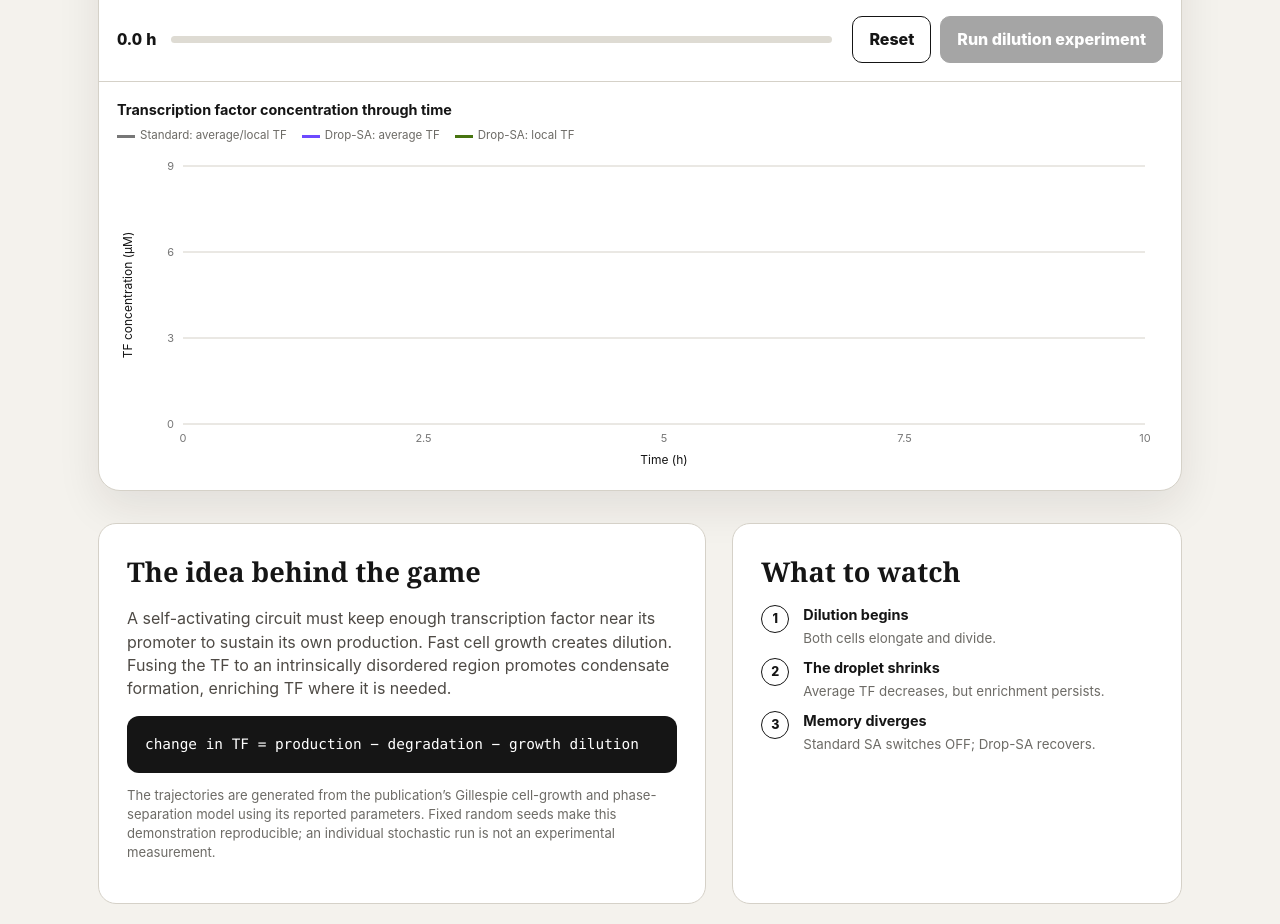
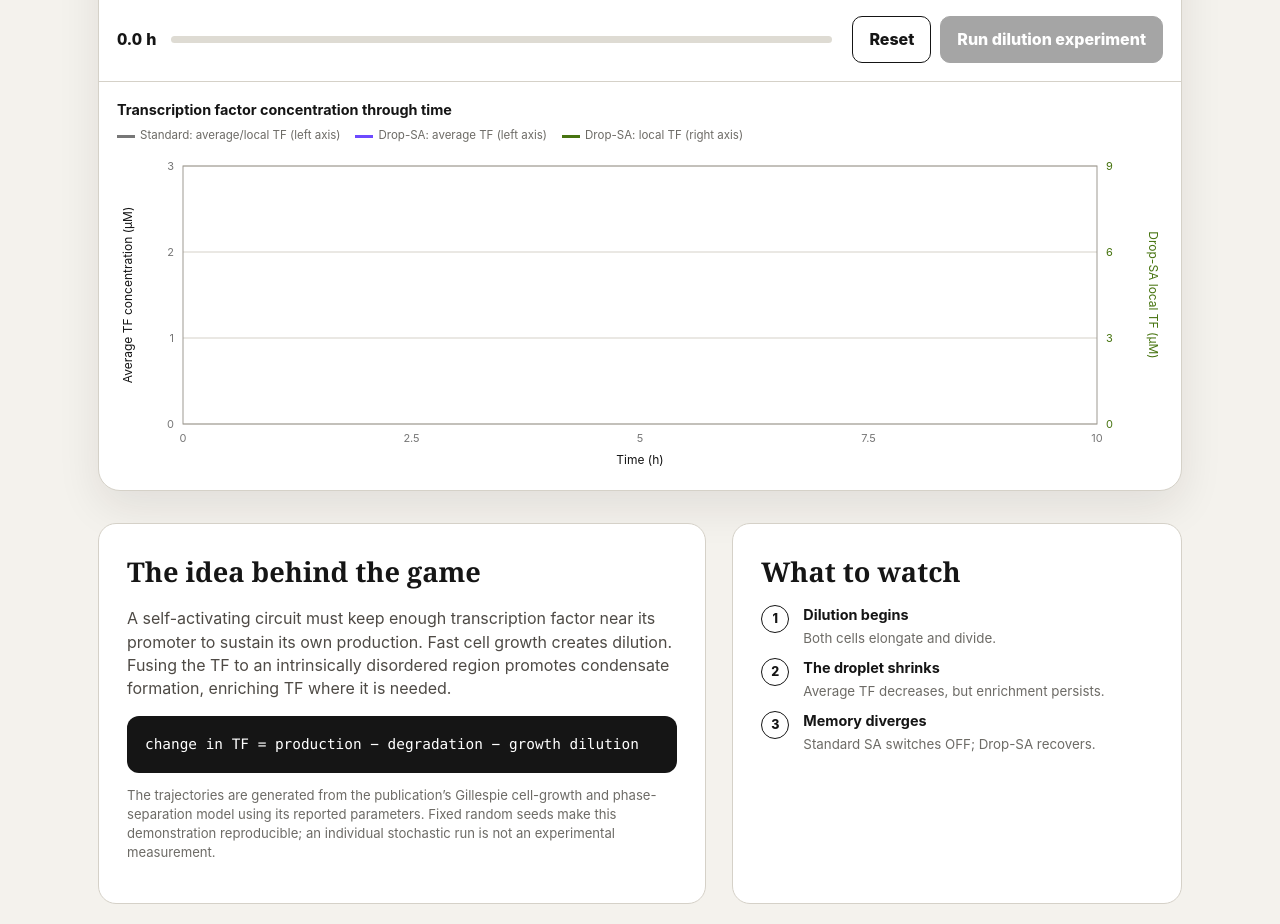
Before and after one commit to TianLabASU/phase-memory-game, a plain HTML site: page index.html in a window 1280 px wide. Shown: the part 891-1815 px from the top of the page. Drawn offline with Linux system fonts and the light colour scheme.

Commit message:
Add files via upload

```diff
--- a/index.html
+++ b/index.html
@@ -40,7 +40,7 @@
       <article class="cell-panel"><div class="panel-head"><h3>Drop-SA circuit</h3><span class="pill on" id="stateB">MEMORY ON</span></div><canvas class="cell" id="cellB"></canvas><div class="metrics"><div class="metric"><span>Average TF</span><strong id="avgB">100%</strong></div><div class="metric"><span>Local TF</span><strong id="localB">100%</strong></div><div class="metric"><span>Output</span><strong id="outB">0</strong></div></div></article>
     </div>
     <div class="control-row"><div class="time-wrap"><span class="time" id="clock">0.0 h</span><div class="track" aria-hidden="true"><i id="progress"></i></div></div><div class="actions"><button class="ghost" id="resetBtn">Reset</button><button class="primary" id="runBtn" disabled>Run dilution experiment</button></div></div>
-    <div class="charts"><h3>Transcription factor concentration through time</h3><div class="legend"><span><i style="background:#777"></i>Standard: average/local TF</span><span><i style="background:#6d4aff"></i>Drop-SA: average TF</span><span><i style="background:#477410"></i>Drop-SA: local TF</span></div><canvas class="chart" id="chart" aria-label="TF concentration in micromolar versus time in hours"></canvas></div>
+    <div class="charts"><h3>Transcription factor concentration through time</h3><div class="legend"><span><i style="background:#777"></i>Standard: average/local TF (left axis)</span><span><i style="background:#6d4aff"></i>Drop-SA: average TF (left axis)</span><span><i style="background:#477410"></i>Drop-SA: local TF (right axis)</span></div><canvas class="chart" id="chart" aria-label="Average TF concentration on the left axis and Drop-SA local TF concentration on the right axis versus time"></canvas></div>
     <div class="result" id="result"><h2 id="resultTitle">The condensate protects circuit memory.</h2><p class="prediction" id="predictionResult"></p><p>Growth lowers the average TF concentration in both cells. In the standard circuit, local TF falls below the activation threshold and positive feedback collapses. In Drop-SA, the condensate temporarily shrinks but maintains a high local TF concentration at the promoter, allowing expression to recover.</p></div>
   </section>
 
@@ -83,8 +83,8 @@
     x.fillStyle='rgba(255,255,255,.84)';x.fillRect(promoterX-22,promoterY-11,44,22);x.fillStyle='#151515';x.fillRect(promoterX-16,promoterY-3,32,6);x.fillStyle='#e3533f';x.beginPath();x.arc(promoterX,promoterY,6.5,0,Math.PI*2);x.fill();x.strokeStyle='#151515';x.lineWidth=1;x.stroke();x.fillStyle='#151515';x.font='9px Inter, sans-serif';x.textAlign='center';x.fillText('promoter',promoterX,promoterY+20);
     x.restore();x.fillStyle='#6d6b66';x.font='12px Inter, sans-serif';x.textAlign='center';x.fillText(t<.25?'Activated cell':t<4?'Rapid growth + dilution':on?'Circuit recovers':'Positive feedback collapses',cx,h-10);
   }
-  function drawChart(){const {x,w,h}=fit(canvases.chart);x.clearRect(0,0,w,h);const pad={l:66,r:18,t:14,b:48},W=w-pad.l-pad.r,H=h-pad.t-pad.b,maxY=9;x.strokeStyle='#d5d1c8';x.lineWidth=1;for(let i=0;i<=3;i++){const y=pad.t+H*i/3;x.beginPath();x.moveTo(pad.l,y);x.lineTo(w-pad.r,y);x.stroke()}x.fillStyle='#777';x.font='11px Inter';x.textAlign='center';for(let i=0;i<=4;i++){const tick=duration*i/4;x.fillText(Number.isInteger(tick)?String(tick):tick.toFixed(1),pad.l+W*i/4,pad.t+H+18)}x.textAlign='right';for(let i=0;i<=3;i++)x.fillText(String(9-i*3),pad.l-9,pad.t+H*i/3+4);x.fillStyle='#151515';x.font='12px Inter';x.textAlign='center';x.fillText('Time (h)',pad.l+W/2,h-8);x.save();x.translate(15,pad.t+H/2);x.rotate(-Math.PI/2);x.fillText('TF concentration (μM)',0,0);x.restore();
-    const line=(field,color,width=2)=>{if(history.length<2)return;x.strokeStyle=color;x.lineWidth=width;x.beginPath();history.forEach((d,i)=>{const px=pad.l+W*d.t/duration,py=pad.t+H*(1-clamp(d[field]/maxY,0,1));i?x.lineTo(px,py):x.moveTo(px,py)});x.stroke()};line('avgA','#777');line('avgB','#6d4aff');line('localB','#477410',3)
+  function drawChart(){const {x,w,h}=fit(canvases.chart);x.clearRect(0,0,w,h);const pad={l:66,r:66,t:14,b:48},W=w-pad.l-pad.r,H=h-pad.t-pad.b,leftMax=3,rightMax=9;x.strokeStyle='#d5d1c8';x.lineWidth=1;for(let i=0;i<=3;i++){const y=pad.t+H*i/3;x.beginPath();x.moveTo(pad.l,y);x.lineTo(w-pad.r,y);x.stroke()}x.strokeStyle='#9d9991';x.strokeRect(pad.l,pad.t,W,H);x.font='11px Inter';x.textAlign='center';x.fillStyle='#777';for(let i=0;i<=4;i++){const tick=duration*i/4;x.fillText(Number.isInteger(tick)?String(tick):tick.toFixed(1),pad.l+W*i/4,pad.t+H+18)}x.textAlign='right';for(let i=0;i<=3;i++)x.fillText(String(leftMax-i),pad.l-9,pad.t+H*i/3+4);x.textAlign='left';x.fillStyle='#477410';for(let i=0;i<=3;i++)x.fillText(String(rightMax-i*3),w-pad.r+9,pad.t+H*i/3+4);x.fillStyle='#151515';x.font='12px Inter';x.textAlign='center';x.fillText('Time (h)',pad.l+W/2,h-8);x.save();x.translate(15,pad.t+H/2);x.rotate(-Math.PI/2);x.fillText('Average TF concentration (μM)',0,0);x.restore();x.save();x.translate(w-14,pad.t+H/2);x.rotate(Math.PI/2);x.fillStyle='#477410';x.fillText('Drop-SA local TF (μM)',0,0);x.restore();
+    const line=(field,color,maxY,width=2)=>{if(history.length<2)return;x.strokeStyle=color;x.lineWidth=width;x.beginPath();history.forEach((d,i)=>{const px=pad.l+W*d.t/duration,py=pad.t+H*(1-clamp(d[field]/maxY,0,1));i?x.lineTo(px,py):x.moveTo(px,py)});x.stroke()};line('avgA','#777',leftMax);line('avgB','#6d4aff',leftMax);line('localB','#477410',rightMax,3)
   }
   function render(){const m=model(t);drawCell(canvases.a,'a',m);drawCell(canvases.b,'b',m);drawChart();$('#clock').textContent=t.toFixed(1)+' h';$('#progress').style.width=(t/duration*100)+'%';$('#avgA').textContent=m.avgA.toFixed(2)+' μM';$('#localA').textContent=m.localA.toFixed(2)+' μM';$('#avgB').textContent=m.avgB.toFixed(2)+' μM';$('#localB').textContent=m.localB.toFixed(2)+' μM';$('#outA').textContent=m.outA.toFixed(1);$('#outB').textContent=m.outB.toFixed(1);setPill($('#stateA'),m.onA);setPill($('#stateB'),m.onB)}
   function setPill(el,on){el.textContent=on?'MEMORY ON':'MEMORY LOST';el.className='pill '+(on?'on':'off')}
```
